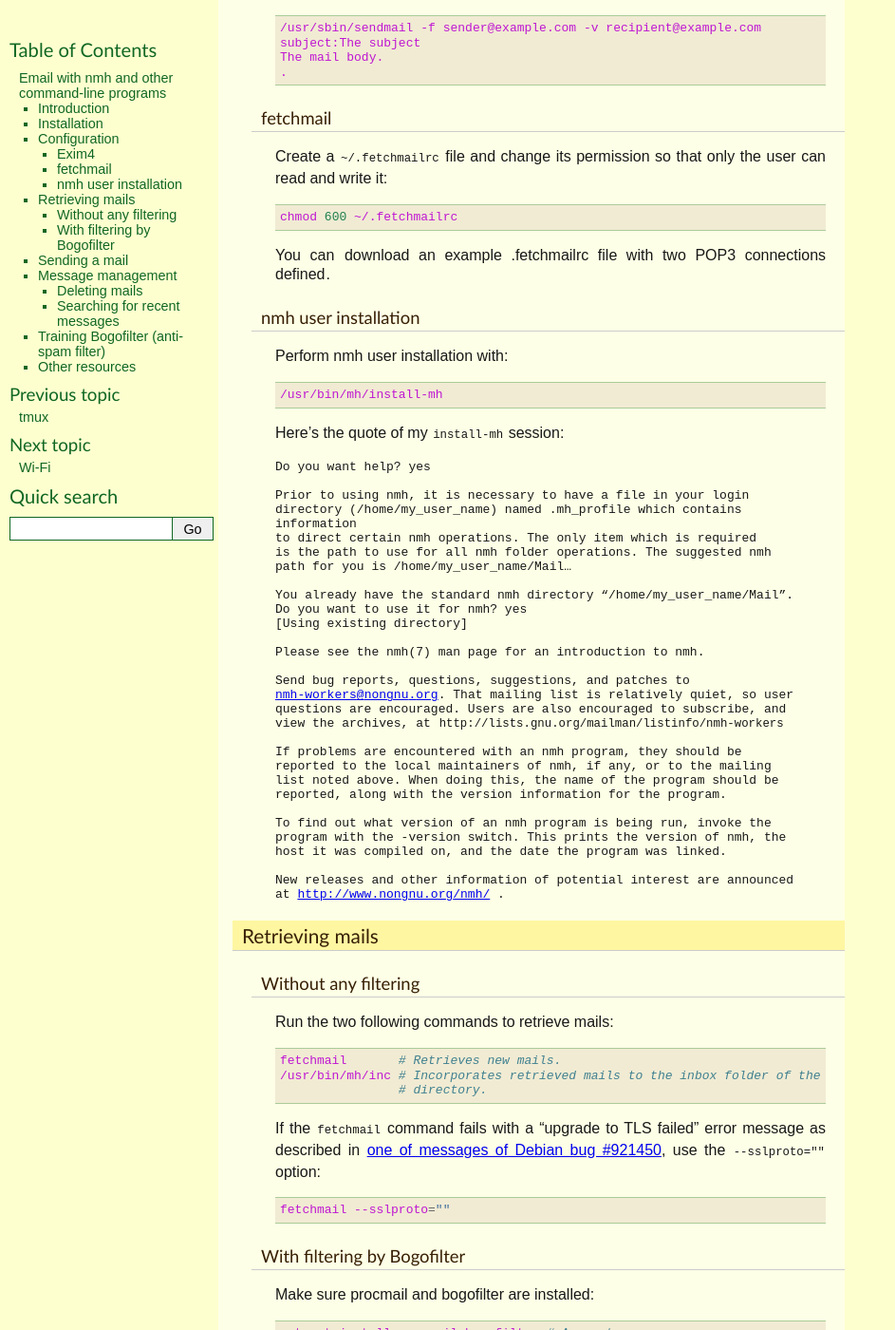
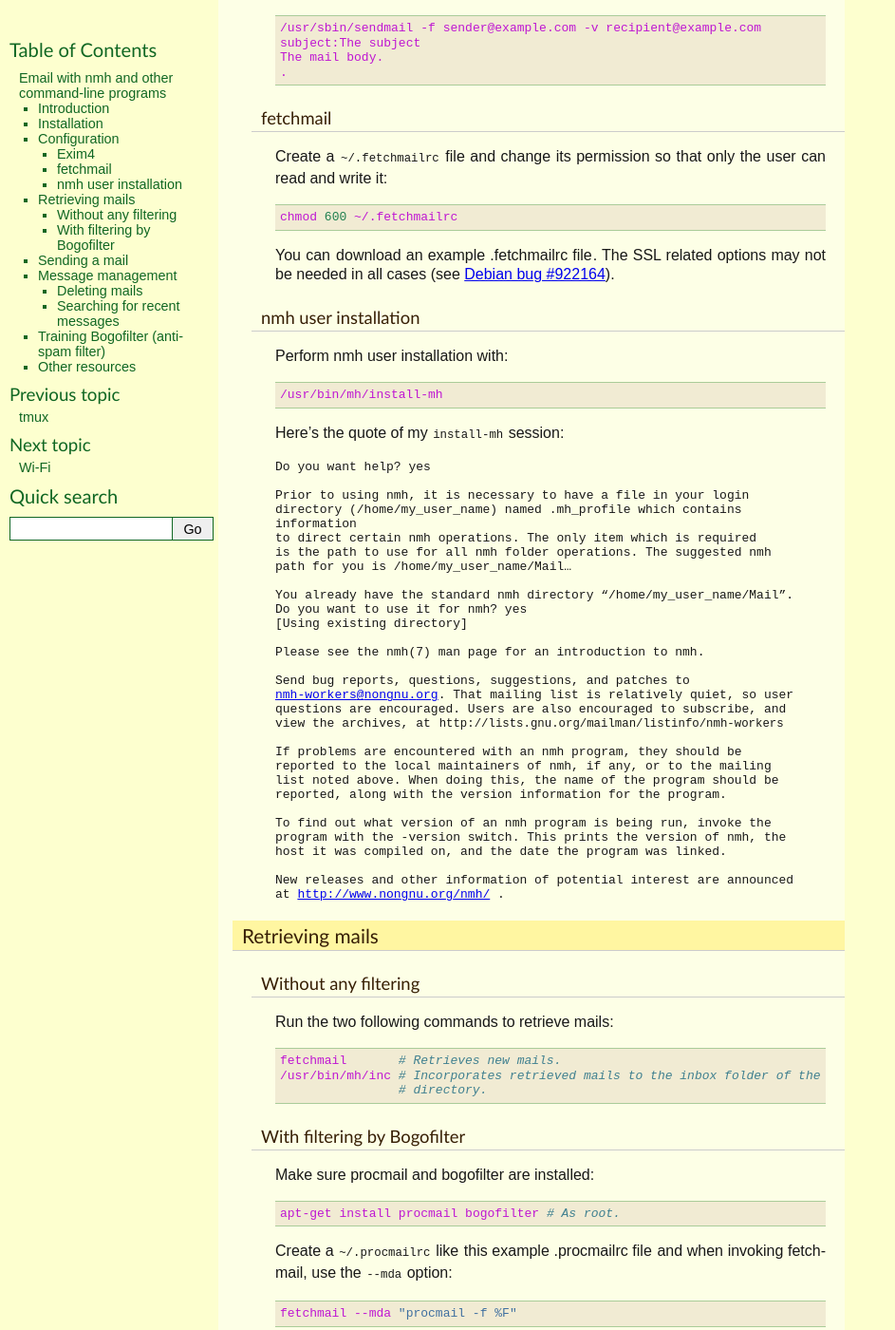
Before and after one commit to thierr26/thierr26_personal_notes_sphinx_sources, a Sphinx documentation site: the page built from source/email_with_nmh_and_other_cli_programs.rst, in a window 1280 px wide and 1400 px high, scrolled down 2650 px. Shown: the whole window at 95% size, without its empty margins (0-943 px from the left). Built offline with Sphinx 7.4.7, drawn with Linux system fonts in a browser that asks for light colours.

Commit message:
Add SSL options in .fetchmailrc

```diff
--- a/source/email_with_nmh_and_other_cli_programs.rst
+++ b/source/email_with_nmh_and_other_cli_programs.rst
@@ -160,8 +160,10 @@
 
   chmod 600 ~/.fetchmailrc
 
-You can :download:`download an example .fetchmailrc file with two POP3
-connections defined <download/.fetchmailrc>`.
+You can :download:`download an example .fetchmailrc file
+<download/.fetchmailrc>`. The SSL related options may not be needed in all
+cases (see `Debian bug #922164
+<https://bugs.debian.org/cgi-bin/bugreport.cgi?bug=922164>`_).
 
 
 nmh user installation
@@ -225,13 +227,6 @@
   fetchmail       # Retrieves new mails.
   /usr/bin/mh/inc # Incorporates retrieved mails to the inbox folder of the nmh
                   # directory.
-
-If the ``fetchmail`` command fails with a "upgrade to TLS failed" error message
-as described in `one of messages of Debian bug #921450
-<https://bugs.debian.org/cgi-bin/bugreport.cgi?bug=921450#32>`_, use the
-``--sslproto=""`` option::
-
-  fetchmail --sslproto=""
 
 
 With filtering by Bogofilter
```
Also changed, not shown: 1 other file.
